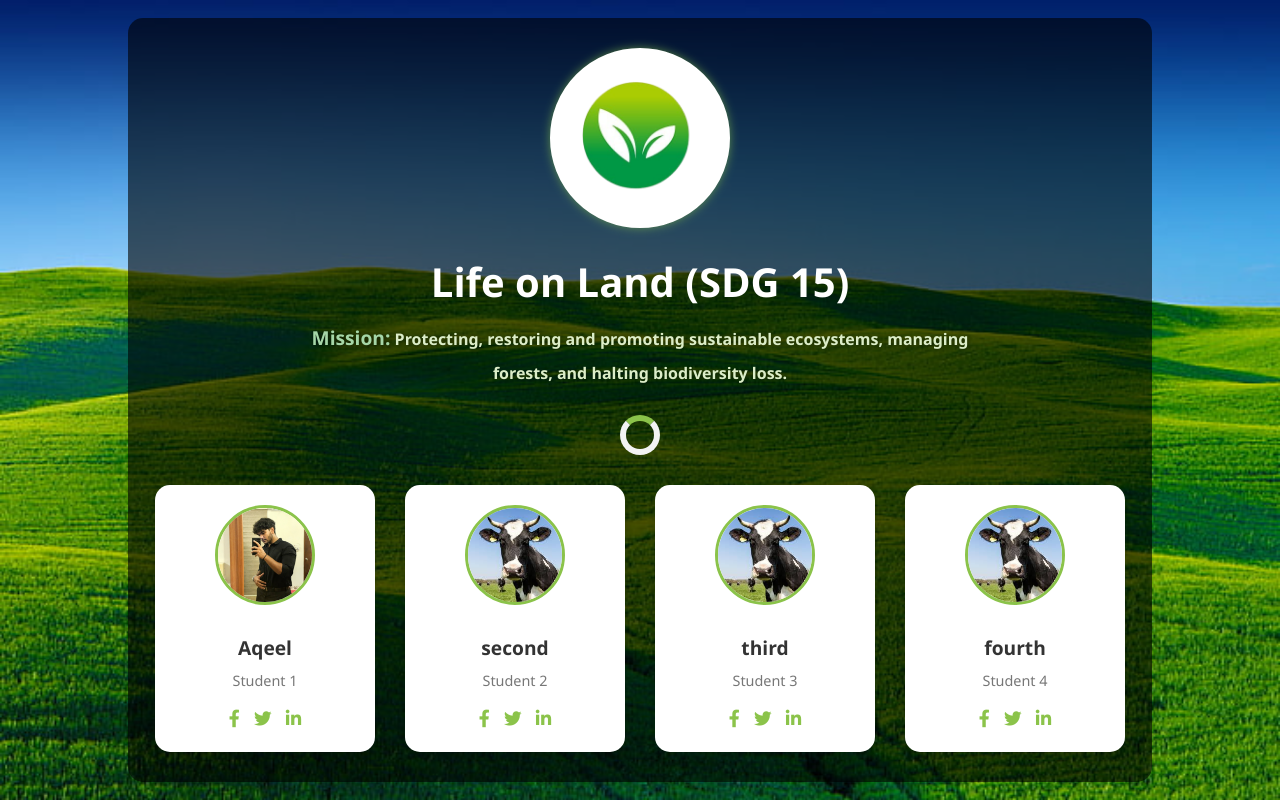
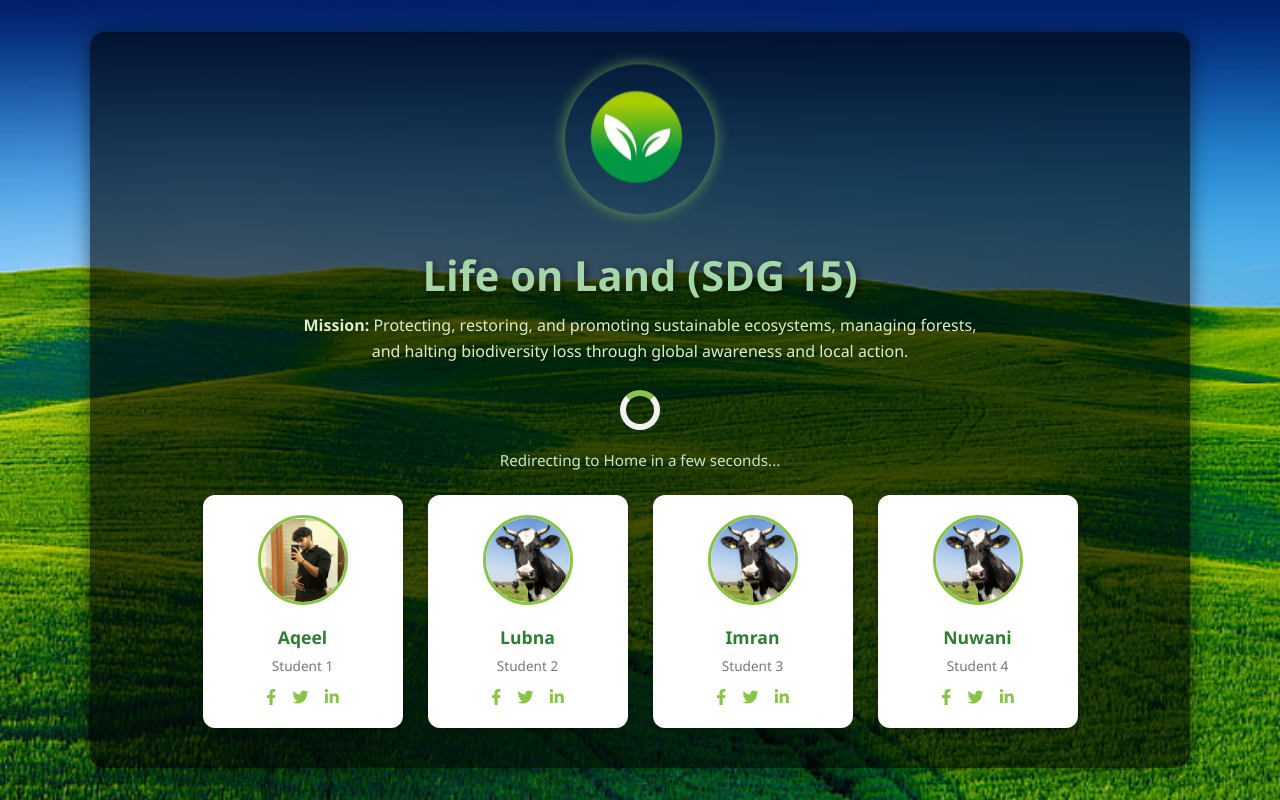
Before and after one commit to LubnaJJ/life-on-land-website, a plain HTML site: page index.html in a window 1280 px wide. Drawn offline with Linux system fonts and the light colour scheme.

Commit message:
index page changes

```diff
--- a/index.html
+++ b/index.html
@@ -5,180 +5,169 @@
   <meta name="viewport" content="width=device-width, initial-scale=1.0" />
   <meta http-equiv="refresh" content="4; url=home.html" />
   <title>Life on Land - SDG 15</title>
-    <link rel="stylesheet" href="style.css" />
+  <link rel="stylesheet" href="https://cdnjs.cloudflare.com/ajax/libs/font-awesome/6.4.0/css/all.min.css" />
   <style>
+    * {
+      box-sizing: border-box;
+      margin: 0;
+      padding: 0;
+    }
+
     body {
-            margin: 0;
       font-family: 'Segoe UI', sans-serif;
       background: url('images/bg.jpg') no-repeat center center fixed;
       background-size: cover;
+      display: flex;
+      align-items: center;
+      justify-content: center;
+      height: 100vh;
       color: white;
       text-align: center;
-            display: flex;
-            flex-direction: column;
-            justify-content: center;
-            height: 100vh;
     }
 
-        .container {
+    .overlay {
       background-color: rgba(0, 0, 0, 0.6);
-            padding: 30px 20px;
-            margin: 0 10%;
+      padding: 40px 30px;
       border-radius: 15px;
+      width: 90%;
+      max-width: 1100px;
+      box-shadow: 0 0 20px rgba(0,0,0,0.5);
     }
 
-        /* Logo shining animation */
     .logo {
-            width: 180px;
-            height: 180px;
-            margin-bottom: 15px;
-            position: relative;
-            overflow: hidden;
-            box-shadow: 0 0 10px rgba(139, 195, 74, 0.6);
+      width: 150px;
+      height: 150px;
+      margin-bottom: 20px;
+      border-radius: 50%;
+      box-shadow: 0 0 15px rgba(139, 195, 74, 0.7);
+      animation: float 3s ease-in-out infinite;
     }
 
-        .logo::before {
-            content: '';
-            position: absolute;
-            top: 0;
-            left: -75%;
-            width: 50%;
-            height: 100%;
-            background: linear-gradient(
-                120deg,
-                rgba(255, 255, 255, 0) 0%,
-                rgba(255, 255, 255, 0.6) 50%,
-                rgba(255, 255, 255, 0) 100%
-            );
-            transform: skewX(-20deg);
-            animation: shine 2.5s infinite;
-            pointer-events: none;
-        }
-
-        @keyframes shine {
-            0% {
-                left: -75%;
-            }
-            100% {
-                left: 125%;
-            }
+    @keyframes float {
+      0%, 100% { transform: translateY(0); }
+      50% { transform: translateY(-10px); }
     }
 
     h1 {
+      font-size: 2.6rem;
       margin-bottom: 10px;
-            font-size: 2.5rem;
+      color: #a5d6a7;
+      text-shadow: 2px 2px 8px rgba(0, 0, 0, 0.6);
     }
 
-        /* Mission text styling */
-        p strong {
-            font-weight: 700;
-            font-size: 1.2rem;
-            font-family: 'Segoe UI', Tahoma, Geneva, Verdana, sans-serif;
-            color: #a5d6a7;
-            text-shadow: 1px 1px 4px rgba(0,0,0,0.6);
-            display: inline-block;
-            margin-bottom: 8px;
+    .mission {
+      font-size: 1rem;
+      line-height: 1.6;
+      color: #dcedc8;
+      margin-bottom: 25px;
+      max-width: 700px;
+      margin-inline: auto;
+      text-shadow: 1px 1px 5px rgba(0, 0, 0, 0.4);
     }
 
-        p {
-            font-size: 1rem;
-            line-height: 1.5;
-            font-weight: 600;
-            color: #dcedc8;
-            text-shadow: 1px 1px 5px rgba(0, 0, 0, 0.4);
-            max-width: 700px;
-            margin-left: auto;
-            margin-right: auto;
-        }
-
-
-
     .loader {
-            margin: 30px auto;
       border: 6px solid #f3f3f3;
       border-top: 6px solid #8bc34a;
       border-radius: 50%;
       width: 40px;
       height: 40px;
+      margin: 20px auto;
       animation: spin 1s linear infinite;
     }
 
     @keyframes spin {
-            0% { transform: rotate(0deg); }
+      0% { transform: rotate(0); }
       100% { transform: rotate(360deg); }
     }
 
+    .redirecting {
+      color: #c8e6c9;
+      font-size: 0.95rem;
+      margin-bottom: 25px;
+    }
 
     .team-cards {
       display: flex;
+      flex-wrap: wrap;
       justify-content: center;
-            flex-wrap: wrap;
-            gap: 30px;
-            margin-top: 30px;
+      gap: 25px;
+      margin-top: 20px;
     }
 
     .card {
       background-color: #ffffff;
       color: #333;
-            width: 220px;
+      width: 200px;
       padding: 20px;
-            border-radius: 15px;
-            box-shadow: 0 4px 10px rgba(0,0,0,0.2);
-            transition: transform 0.3s ease, box-shadow 0.3s ease;
+      border-radius: 12px;
       text-align: center;
+      box-shadow: 0 4px 10px rgba(0,0,0,0.25);
+      transition: transform 0.3s ease;
     }
 
     .card:hover {
-            transform: translateY(-5px);
-            box-shadow: 0 8px 16px rgba(0,0,0,0.25);
+      transform: translateY(-6px);
     }
 
     .card img {
-            width: 100px;
-            height: 100px;
+      width: 90px;
+      height: 90px;
       border-radius: 50%;
-            margin-bottom: 10px;
       object-fit: cover;
       border: 3px solid #8bc34a;
+      margin-bottom: 10px;
     }
 
     .card h3 {
-            margin: 10px 0 5px;
-            font-size: 1.2rem;
+      margin: 5px 0;
+      font-size: 1.1rem;
+      color: #2e7d32;
     }
 
     .card small {
+      font-size: 0.85rem;
       color: #777;
-            font-size: 0.9rem;
     }
 
-        .card .social {
+    .social {
       margin-top: 10px;
     }
 
-        .card .social a {
-            margin: 0 5px;
+    .social a {
+      margin: 0 6px;
       color: #8bc34a;
-            text-decoration: none;
-            font-size: 1.1rem;
+      font-size: 1rem;
+      transition: color 0.3s;
     }
 
-        .card .social a:hover {
+    .social a:hover {
       color: #558b2f;
     }
+
+    @media (max-width: 600px) {
+      .card {
+        width: 100%;
+      }
+
+      h1 {
+        font-size: 2rem;
+      }
+
+      .logo {
+        width: 120px;
+        height: 120px;
+      }
+    }
   </style>
-    <!-- FontAwesome CDN for social icons -->
-    <link rel="stylesheet" href="https://cdnjs.cloudflare.com/ajax/libs/font-awesome/6.4.0/css/all.min.css" />
 </head>
 <body>
-    <div class="container">
+  <div class="overlay">
     <img src="images/logo1.png" alt="Life on Land Logo" class="logo" />
     <h1>Life on Land (SDG 15)</h1>
-        <p><strong>Mission:</strong> Protecting, restoring and promoting sustainable ecosystems, managing forests, and halting biodiversity loss.</p>
+    <p class="mission"><strong>Mission:</strong> Protecting, restoring, and promoting sustainable ecosystems, managing forests, and halting biodiversity loss through global awareness and local action.</p>
 
-        <div class="loader" aria-label="Loading..."></div>
-
-
+    <div class="loader" aria-label="Loading spinner"></div>
+    <p class="redirecting">Redirecting to Home in a few seconds...</p>
 
     <div class="team-cards">
       <div class="card">
@@ -191,10 +180,9 @@
           <a href="#"><i class="fab fa-linkedin-in"></i></a>
         </div>
       </div>
-
       <div class="card">
         <img src="images/cow.jpg" alt="Lubna" />
-                <h3>second</h3>
+        <h3>Lubna</h3>
         <small>Student 2</small>
         <div class="social">
           <a href="#"><i class="fab fa-facebook-f"></i></a>
@@ -202,10 +190,9 @@
           <a href="#"><i class="fab fa-linkedin-in"></i></a>
         </div>
       </div>
-
       <div class="card">
-                <img src="images/cow.jpg" alt="Lubna" />
-                <h3>third</h3>
+        <img src="images/cow.jpg" alt="Imran" />
+        <h3>Imran</h3>
         <small>Student 3</small>
         <div class="social">
           <a href="#"><i class="fab fa-facebook-f"></i></a>
@@ -213,10 +200,9 @@
           <a href="#"><i class="fab fa-linkedin-in"></i></a>
         </div>
       </div>
-
       <div class="card">
-                <img src="images/cow.jpg" alt="Lubna" />
-                <h3>fourth</h3>
+        <img src="images/cow.jpg" alt="Nuwani" />
+        <h3>Nuwani</h3>
         <small>Student 4</small>
         <div class="social">
           <a href="#"><i class="fab fa-facebook-f"></i></a>
```
Lines whose indentation alone changed are shown as unchanged.
